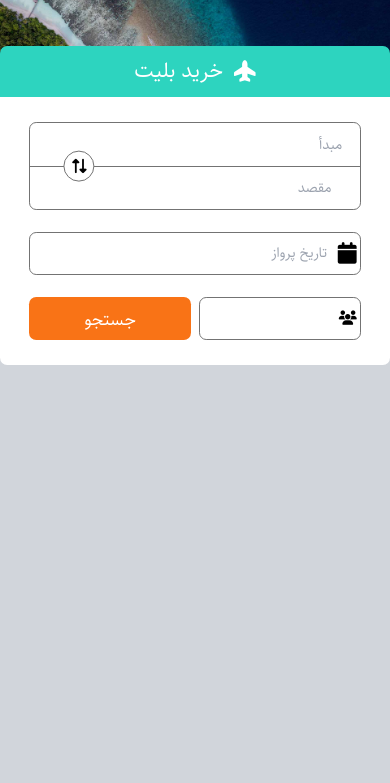
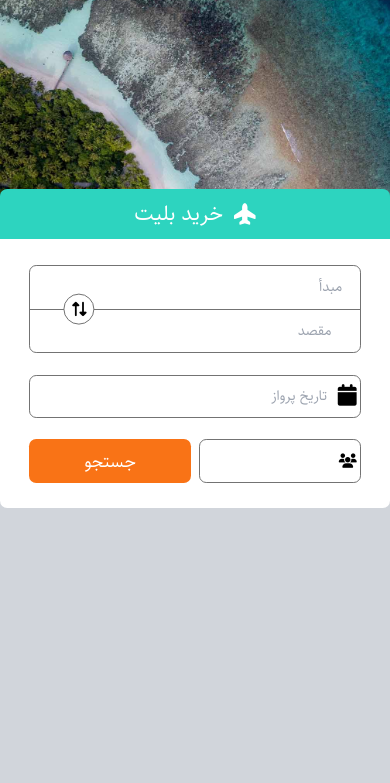
Before and after one commit to rezasoumi/Web_Programming_SharifUniversity, a website built with webpack: page src/index.html in a window 390 px wide. Shown: the part 61-844 px from the top of the page. Built offline with nearby package versions, Linux system fonts and the light colour scheme.

Commit message:
fix: image is now more responsive

```diff
--- a/src/index.html
+++ b/src/index.html
@@ -43,7 +43,11 @@
       </div>
     </header>
     <main>
-      <img alt="Banner Picture" src="img/home-banner.jpg" />
+      <img
+        alt="Banner Picture"
+        class="object-cover object-left-bottom max-sm:h-[300px]"
+        src="img/home-banner.jpg"
+      />
       <article
         class="relative m-auto -mt-[50px] max-w-7xl overflow-hidden rounded-lg"
       >
```
